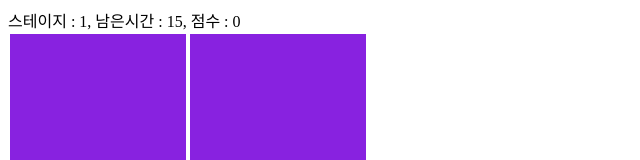
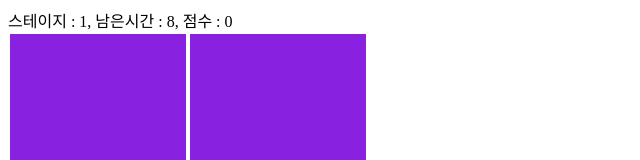
Before and after one commit to kang-jiin/numble-color-game, a React (Create React App) app: page / in a window 1280 px wide. Shown: the top 160 px of the page, without its empty margins (0-640 px from the left). Built offline with nearby package versions, Linux system fonts and the light colour scheme.

Commit message:
타이머 기능 구현

```diff
--- a/src/App.tsx
+++ b/src/App.tsx
@@ -1,6 +1,6 @@
-import React, { useState } from 'react';
+import React, { useEffect, useState } from 'react';
+import Header from './components/Header';
 import Board from './components/Board';
-import Header from './components/Header';
 
 function App() {
   const [stage, setStage] = useState<number>(1);
@@ -8,9 +8,24 @@ function App() {
   const [score, setScore] = useState<number>(0);
   const onClickAnswer = () => {
     setStage(stage + 1);
-    setTime(time + 5);
+    setTime(15);
     setScore(Math.pow(stage, 3) * time);
   }
+
+  useEffect(() => {
+    const timeInterval = setTimeout(() => {
+      if (time > 0) {
+        setTime(time - 1);
+      } else {
+        alert("GAME OVER");
+        setStage(1);
+        setTime(15);
+        setScore(0);
+      }
+    }, 1000);
+
+    return () => clearTimeout(timeInterval);
+  }, [time]);
 
   return (
     <div className="App">
```
